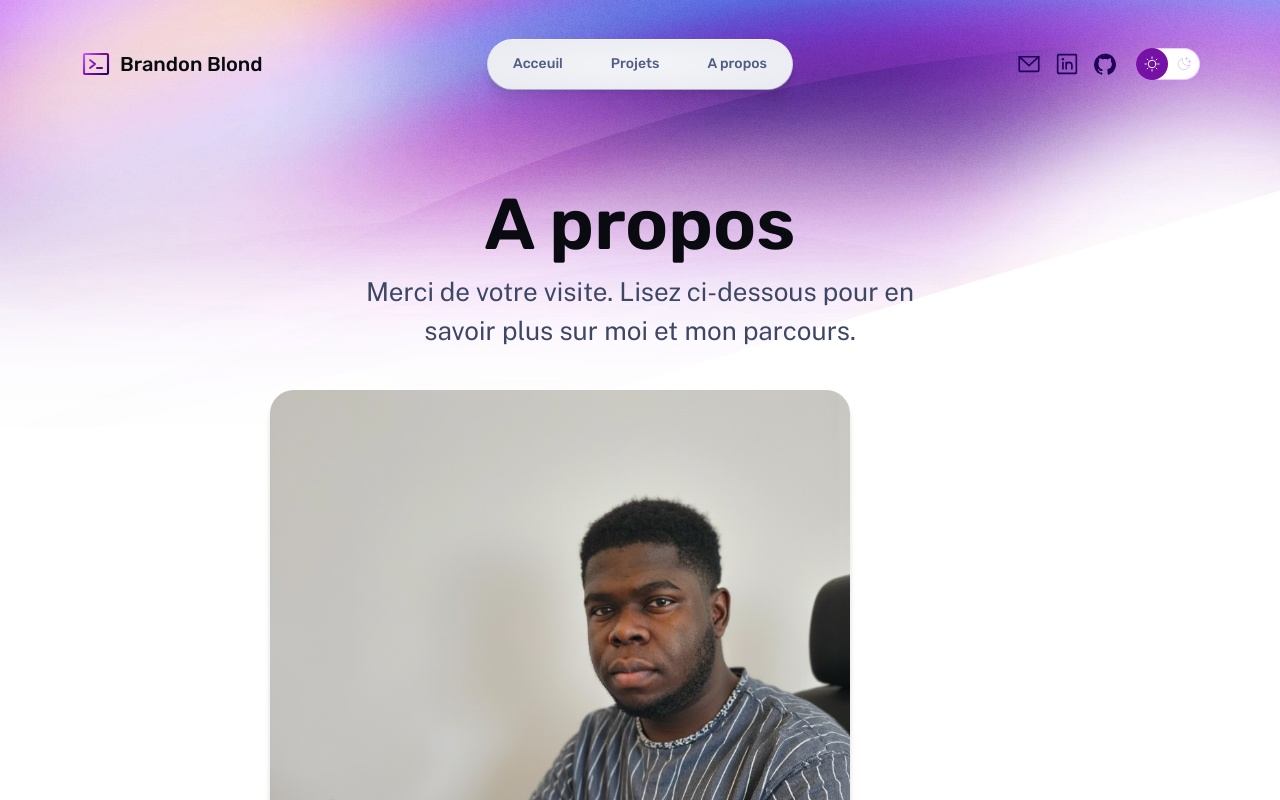
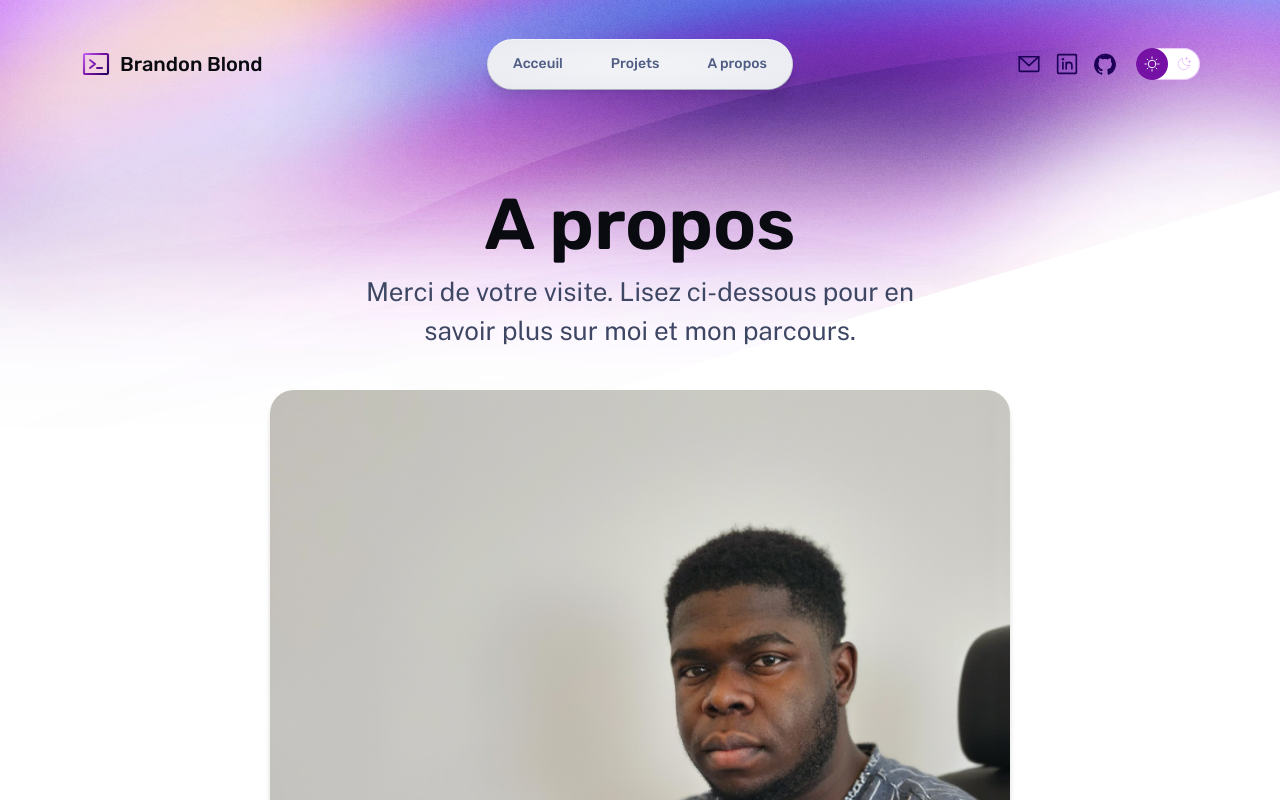
Before and after one commit to Koru444/portfolio, an Astro site: page /about in a window 1280 px wide. Shown: the top 800 px of the page. Built offline with nearby package versions, Linux system fonts and the light colour scheme; Astro itself is replaced by a stand-in of ours.

Commit message:
Update about.astro

```diff
--- a/src/pages/about.astro
+++ b/src/pages/about.astro
@@ -14,7 +14,7 @@ import Hero from '../components/Hero.astro';
 			>
 				<img
 
-					width="580"
+					width="1580"
 					height="420"
 					src="/assets/brandon-photo-portfolio-3.png"
 					alt="Blond Brandon at work with a colleague"
```
